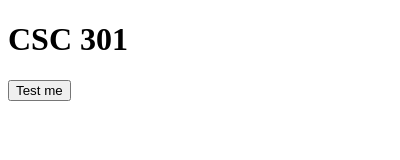
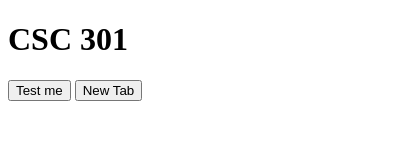
Before and after one commit to RaymondChoi54/webcamMouse, a browser extension: page chrome_extension/popup.html in a window 400 px wide. Drawn offline with Linux system fonts and the light colour scheme.

Commit message:
add new button for new tab

```diff
--- a/chrome_extension/popup.html
+++ b/chrome_extension/popup.html
@@ -7,5 +7,6 @@
   <body id="body">
     <h1>CSC 301</h1>
     <button id="button_1">Test me</button>
+    <button id="button_2">New Tab</button>
   </body>
 </html>
```
